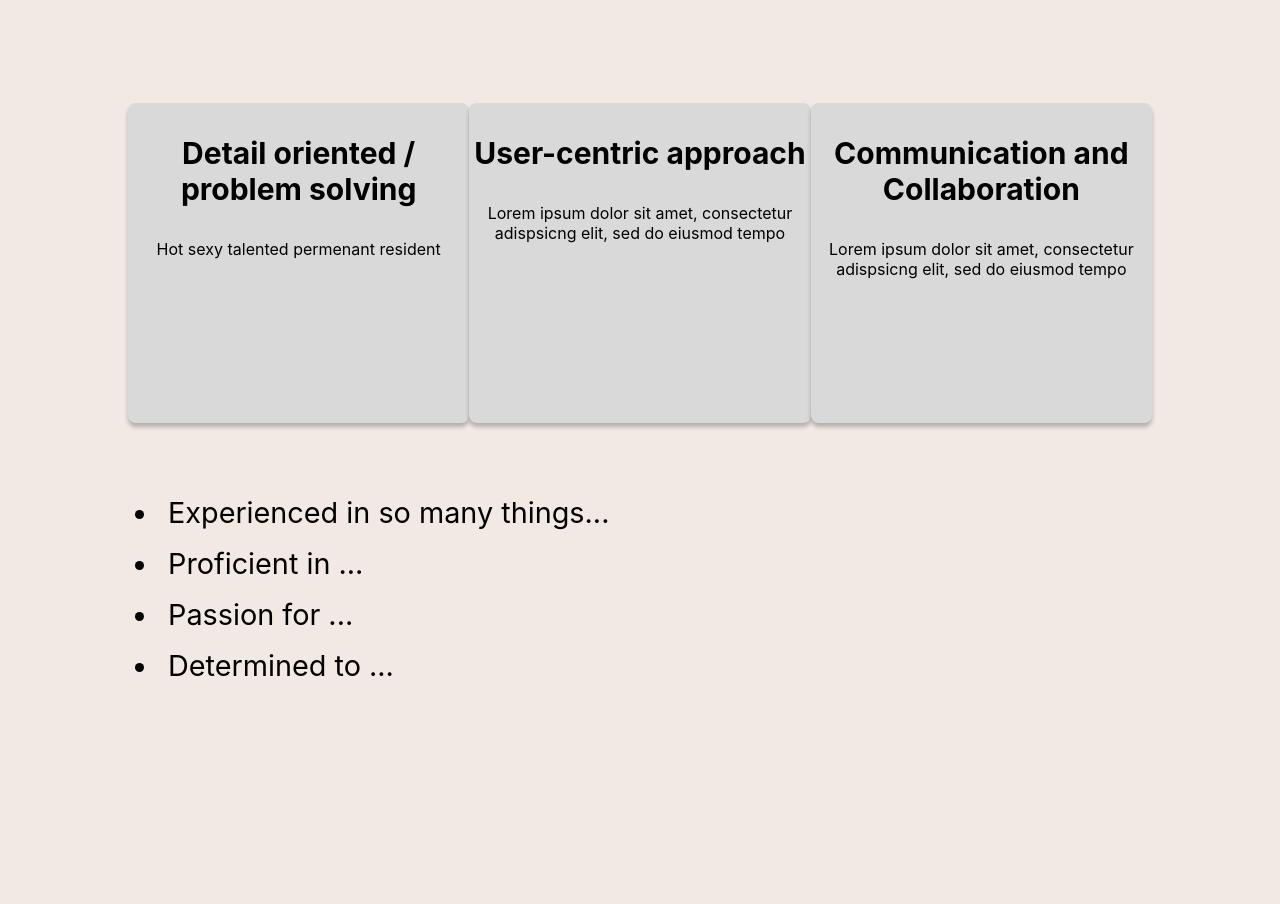
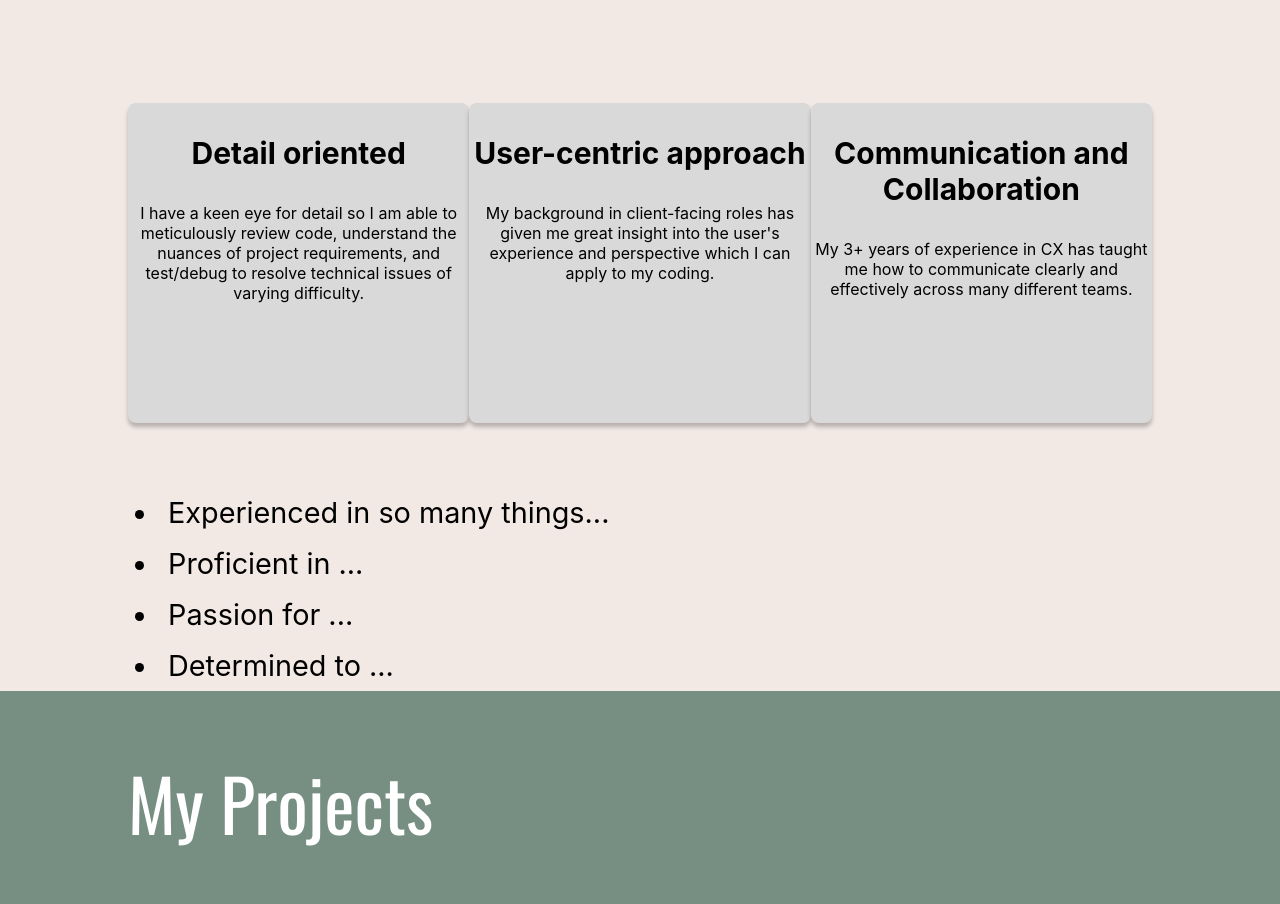
Before and after one commit to charlie-chandler/portfolio, a React (Create React App) app: page / in a window 1280 px wide. Shown: the part 3560-4464 px from the top of the page. Built offline with nearby package versions, Linux system fonts and the light colour scheme.

Commit message:
Add thinner wavy graphic

```diff
--- a/src/components/Attributes.tsx
+++ b/src/components/Attributes.tsx
@@ -17,18 +17,18 @@ function Attributes() {
       <div className={attributeContainer}>
 
         <div className={attributeBox}>
-          <h2>Detail oriented / problem solving</h2>
-          <p>Hot sexy talented permenant resident</p>
+          <h2>Detail oriented</h2>
+          <p>I have a keen eye for detail so I am able to meticulously review code, understand the nuances of project requirements, and test/debug to resolve technical issues of varying difficulty.</p>
         </div>
 
         <div className={attributeBox}>
           <h2>User-centric approach</h2>
-          <p>Lorem ipsum dolor sit amet, consectetur adispsicng elit, sed do eiusmod tempo</p>
+          <p>My background in client-facing roles has given me great insight into the user's experience and perspective which I can apply to my coding.</p>
         </div>
 
         <div className={attributeBox}>
           <h2>Communication and Collaboration</h2>
-          <p>Lorem ipsum dolor sit amet, consectetur adispsicng elit, sed do eiusmod tempo</p>
+          <p>My 3+ years of experience in CX has taught me how to communicate clearly and effectively across many different teams.  </p>
         </div>
       </div>
 
--- a/src/styles/Attributes.css
+++ b/src/styles/Attributes.css
@@ -1,6 +1,6 @@
 .attribute-background {
   background: #F2E9E4;
-  height: 70rem;
+  /* height: 60rem; */
 }
 
 .attribute-container {
```
